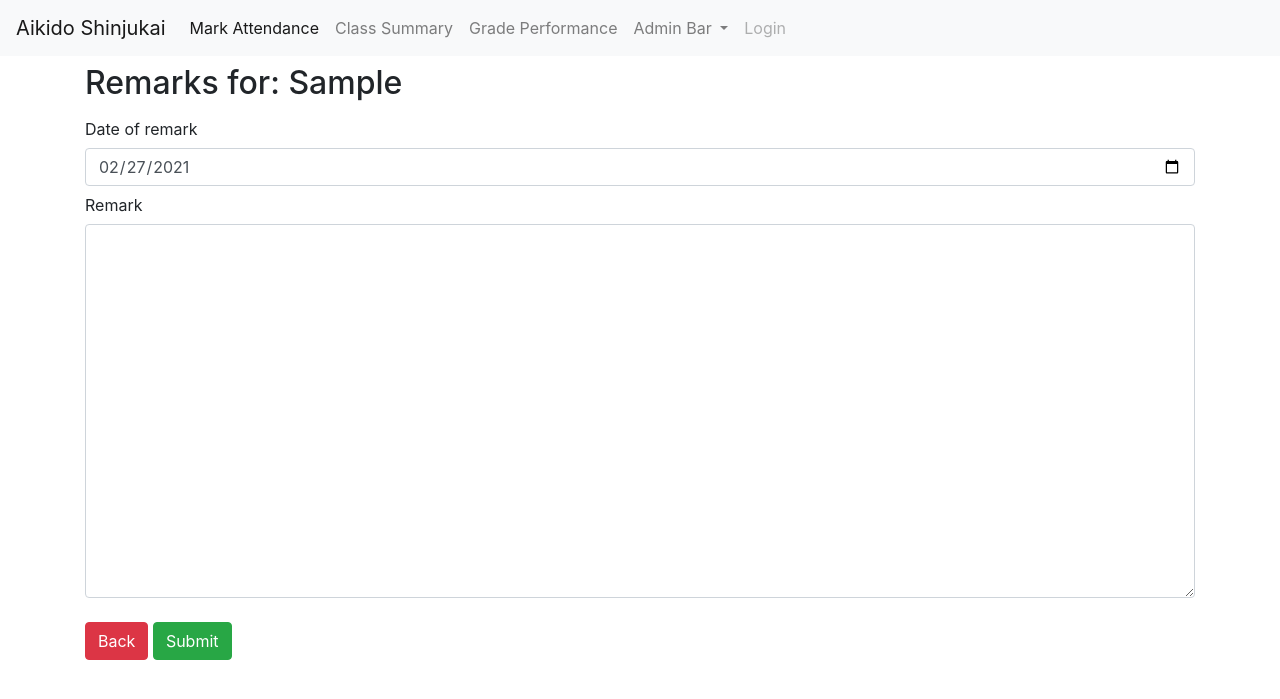
After one commit to HiIAmTzeKean/ask_proj, a Flask app: page /performanceRemarks/1 in a window 1280 px wide. The commit adds this page. Shown: the top 699 px of the page. Run offline with Flask 2, Linux system fonts and the light colour scheme; tables that the repository leaves empty hold one stand-in row (values such as "Sample post"); parts of the project's set-up code (start-up, migrations or seed data) failed here and were passed over; some libraries are stand-ins or nearby versions.

Commit message:
added user interface for remarks

```diff
--- a/flaskapp/performance/form.py
+++ b/flaskapp/performance/form.py
@@ -1,5 +1,6 @@
 from flask_wtf import FlaskForm
-from wtforms import BooleanField, StringField, PasswordField, validators, SelectField, SubmitField
+from wtforms import BooleanField, StringField, PasswordField, validators, SelectField, SubmitField, TextAreaField
+from wtforms.widgets import TextArea
 from wtforms.fields.html5 import DateField
 from wtforms.validators import DataRequired, InputRequired, Optional
 import datetime
@@ -15,3 +16,10 @@ class gradePerformanceform(FlaskForm):
     knowledge = SelectField(label='knowledge', choices=formChoice,validators=[DataRequired()], default=5)
     spirit = SelectField(label='spirit', choices=formChoice,validators=[DataRequired()], default=5)
     submit = SubmitField('Submit')
+
+
+class performanceRemarkform(FlaskForm):
+    remark = TextAreaField(label='Remark', widget=TextArea())
+    date = DateField(label='Date of remark',
+                     default=datetime.date.today(), validators=[DataRequired()])
+    submit = SubmitField('Submit')
--- a/flaskapp/performance/performance.py
+++ b/flaskapp/performance/performance.py
@@ -6,9 +6,9 @@ from flask import (Blueprint, flash, g, make_response, redirect,
                    render_template, request, session, url_for)
 from flaskapp import db
 from flaskapp.auth.auth import dojo_required
-from flaskapp.models import dojo, enrollment, lesson, student, studentStatus
+from flaskapp.models import dojo, enrollment, lesson, student, studentStatus, studentRemarks
 from flaskapp.performance.db_method import get_studentRecord
-from flaskapp.performance.form import gradePerformanceform
+from flaskapp.performance.form import gradePerformanceform, performanceRemarkform
 
 performance_bp = Blueprint('performance', __name__,
                            template_folder='templates', static_folder='static')
@@ -26,6 +26,25 @@ def performanceViewer():
     return render_template('performance/performanceViewer.html',
                            student_list=student_list,
                            dojoRecord=dojoRecord)
+
+
+@performance_bp.route('/performanceRemarks/<student_id>', methods=('GET', 'POST'))
+def performanceRemarks(student_id):
+    studentRecord = get_studentRecord(student_id)
+    form = performanceRemarkform()
+    if form.validate_on_submit():
+        remarkRecord = studentRemarks(
+            student_id = student_id,
+            remarks=form.remark.data,
+            date=form.date.data
+        )
+        db.session.add(remarkRecord)
+        db.session.commit()
+        flash('Record loaded for {}!'.format(studentRecord.firstName))
+        return redirect(url_for('performance.performanceViewer')) # return back home page
+
+    return render_template('performance/performanceRemarks.html',
+            studentRecord=studentRecord, form=form)
 
 
 @performance_bp.route('/performanceGradePerformance/<student_id>', methods=('GET', 'POST'))
--- /dev/null
+++ b/flaskapp/performance/templates/performance/performanceRemarks.html
@@ -0,0 +1,27 @@
+{% extends 'base.html' %}
+
+{% block title %}Grade Performance{% endblock %}
+
+{% block content %}
+<h2>Remarks for: {{ studentRecord.firstName }}</h2>
+
+
+<div>
+    <form method="POST" action="{{ url_for('performance.performanceRemarks', student_id=studentRecord.id) }}">
+{{ form.hidden_tag() }}
+<div>
+    {{ form.date.label(class="col-form-label") }}
+    {{ form.date(class="form-control") }}
+</div>
+<div>
+    {{ form.remark.label(class="col-form-label") }}
+    {{ form.remark(class="form-control", cols="35", rows="15") }}
+</div>
+<br>
+<div>
+    <a href="{{ url_for('performance.performanceViewer') }}" class="btn btn-danger">Back</a>
+    {{ form.submit(class="btn btn-success") }}
+</div>
+</form>
+</div>
+{% endblock %}
```
Also changed, not shown: flaskapp/performance/templates/performance/performanceViewer.html (+10 -2 lines).
